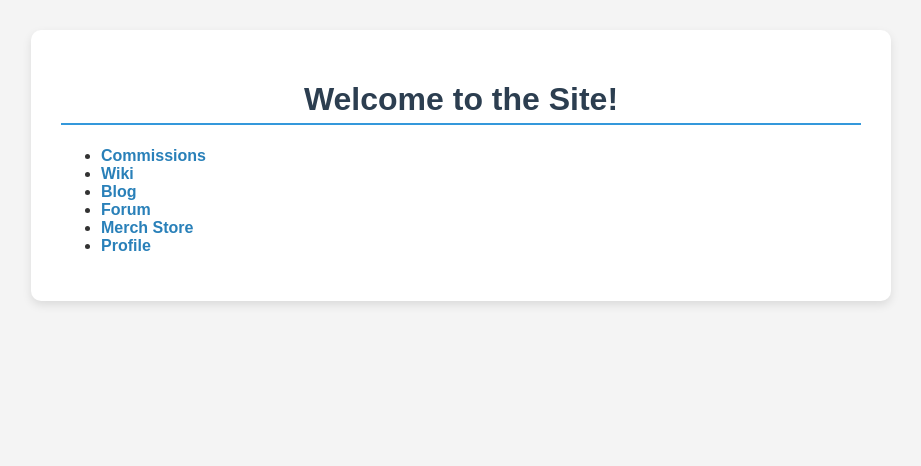
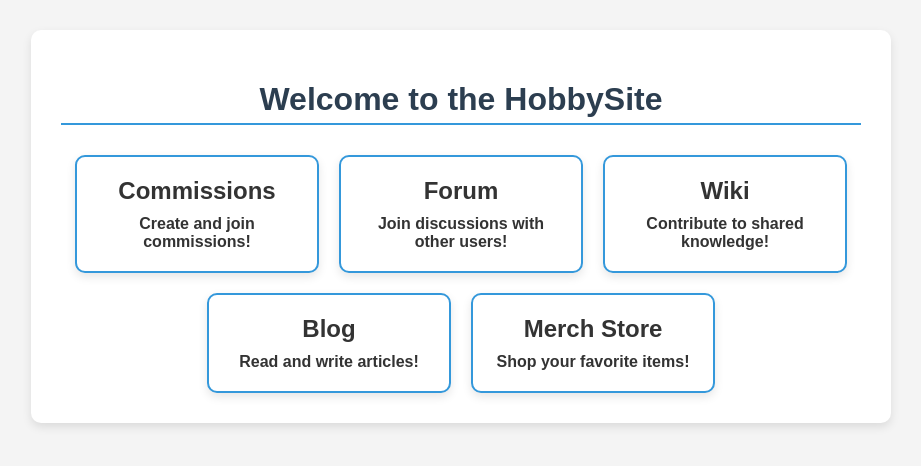
Before and after one commit to Mieka068/hobbysite-E-8, a Django app: page / in a window 1280 px wide. Shown: the part 74-540 px from the top of the page, without its empty margins (179-1100 px from the left). Run offline with Django 5.2, Linux system fonts and the light colour scheme.

Commit message:
Modified homepage.html from user_management to reflect its contents from commit 091c66c

```diff
--- a/user_management/templates/user_management/homepage.html
+++ b/user_management/templates/user_management/homepage.html
@@ -1,13 +1,69 @@
 {% extends "base.html" %}
-{% block title %}Homepage{% endblock %}
+
+{% block title %}Welcome{% endblock %}
+
 {% block content %}
-<h1>Welcome to the Site!</h1>
-<ul>
-    <li><a href="{% url 'commissions:list' %}">Commissions</a></li>
-    <li><a href="{% url 'wiki:article_list' %}">Wiki</a></li>
-    <li><a href="{% url 'blog:article_list' %}">Blog</a></li>
-    <li><a href="{% url 'forum:thread_list' %}">Forum</a></li>
-    <li><a href="{% url 'store:list_view' %}">Merch Store</a></li>
-    <li><a href="{% url 'user_management:profile' %}">Profile</a></li>
-</ul>
+    <h1 style="text-align: center;">Welcome to the HobbySite</h1>
+
+    <div style="display: flex; flex-wrap: wrap; gap: 20px; justify-content: center; margin-top: 30px;">
+        <!-- Commission App -->
+        <a href="{% url 'commissions:list' %}" class="app-card">
+            <h2>Commissions</h2>
+            <p>Create and join commissions!</p>
+        </a>
+
+        <!-- Forum App -->
+        <a href="{% url 'forum:thread_list' %}" class="app-card">
+            <h2>Forum</h2>
+            <p>Join discussions with other users!</p>
+        </a>
+
+        <!-- Wiki App -->
+        <a href="{% url 'wiki:article_list' %}" class="app-card">
+            <h2>Wiki</h2>
+            <p>Contribute to shared knowledge!</p>
+        </a>
+
+        <!-- Blog App -->
+        <a href="{% url 'blog:article_list' %}" class="app-card">
+            <h2>Blog</h2>
+            <p>Read and write articles!</p>
+        </a>
+
+        <!-- Merch Store App -->
+        <a href="{% url 'store:list_view' %}" class="app-card">
+            <h2>Merch Store</h2>
+            <p>Shop your favorite items!</p>
+        </a>
+    </div>
+
+    <style>
+        .app-card {
+            background-color: white;
+            border: 2px solid #3498db;
+            border-radius: 10px;
+            padding: 20px;
+            width: 200px;
+            text-align: center;
+            text-decoration: none;
+            color: #333;
+            box-shadow: 0px 4px 10px rgba(0, 0, 0, 0.1);
+            transition: 0.3s;
+        }
+
+        .app-card:hover {
+            background-color: #3498db;
+            color: white;
+            transform: translateY(-5px);
+        }
+
+        .app-card h2 {
+            margin-top: 0;
+            margin-bottom: 10px;
+        }
+
+        .app-card p {
+            margin: 0;
+        }
+    </style>
 {% endblock %}
```
